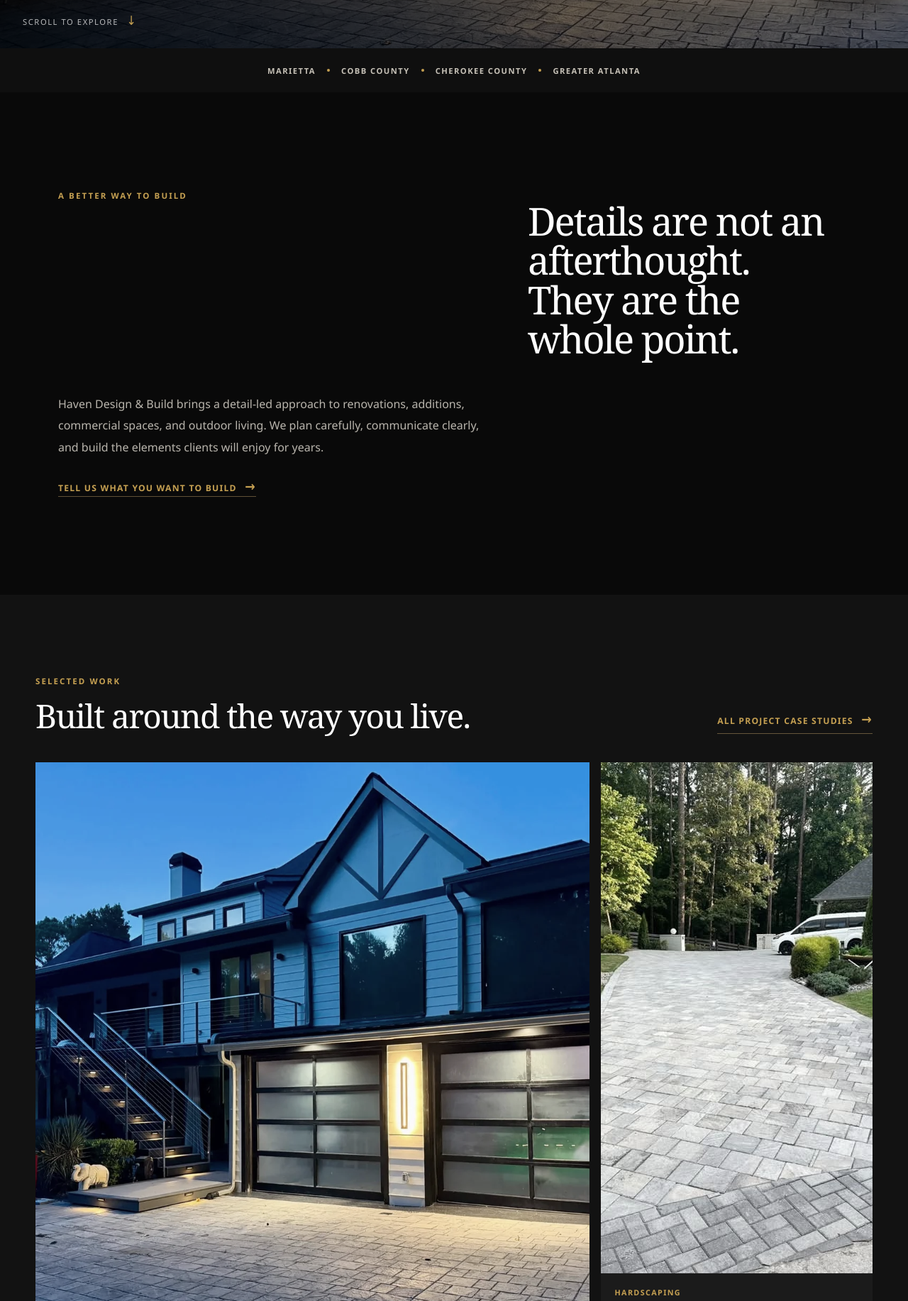
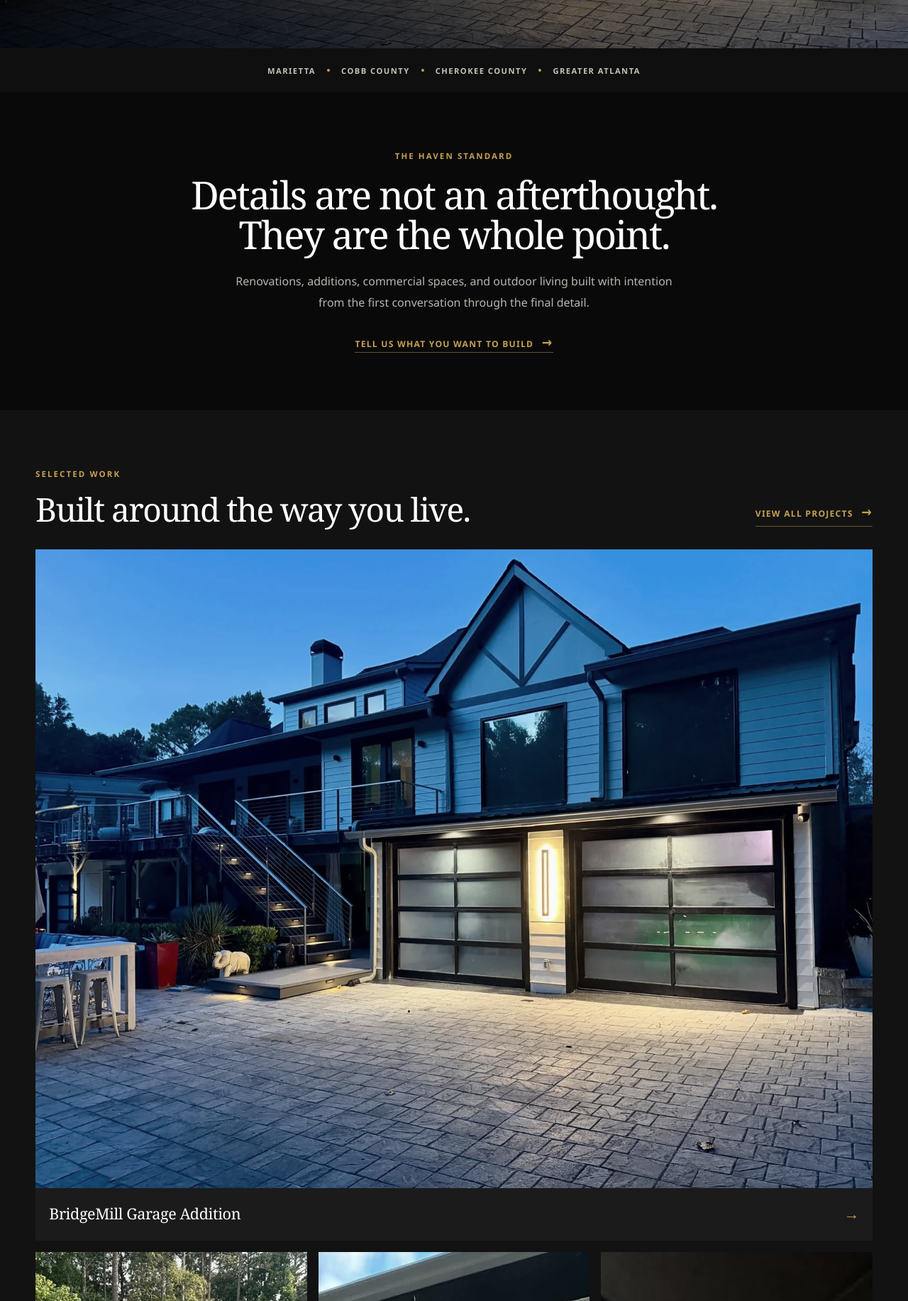
Before and after one commit to burchdad/Design-and-Renovation, a plain HTML site: page index.html in a window 1280 px wide. Shown: the part 783-2616 px from the top of the page at 71% size. Drawn offline with Linux system fonts and the light colour scheme.

Commit message:
Refine homepage image layout and copy

```diff
--- a/css/homepage-preview.css
+++ b/css/homepage-preview.css
@@ -15,13 +15,12 @@
 .premium-button:hover { transform: translateY(-2px); }
 .premium-button-gold { background:var(--haven-gold); color:#111; }.premium-button-gold:hover { background:#e0bd70; }
 .premium-button-quiet { border-color:rgba(255,255,255,.55); color:#fff; }.premium-button-quiet:hover { background:rgba(255,255,255,.12); }
-.premium-scroll-note { bottom:1.5rem; color:rgba(255,255,255,.7); font-size:.7rem; left:2rem; letter-spacing:.14em; position:absolute; text-transform:uppercase; z-index:2; }.premium-scroll-note span{color:var(--haven-gold);font-size:1.1rem;margin-left:.45rem;}
 .premium-trust-strip { align-items:center; background:#0f0f0f; color:#c6c1b7; display:flex; flex-wrap:wrap; font-size:.7rem; font-weight:700; gap:1rem; justify-content:center; letter-spacing:.13em; padding:1.35rem 2rem; text-transform:uppercase; }.premium-trust-strip i{background:var(--haven-gold);border-radius:50%;height:4px;width:4px;}
-.premium-intro { display:grid; gap:3rem; grid-template-columns:1.15fr .85fr; margin:0 auto; max-width:1180px; padding:8.5rem 2rem; }.premium-intro h2 { color:#fff; font-size:clamp(2.25rem,4.25vw,4.4rem); letter-spacing:-.04em; line-height:1.02; margin-top:1.1rem; }.premium-intro p { color:#b9b5ad; line-height:1.9; margin-bottom:1.5rem; }
+.premium-intro { margin:0 auto; max-width:900px; padding:5rem 2rem; text-align:center; }.premium-intro h2 { color:#fff; font-size:clamp(2.25rem,4.25vw,4.4rem); letter-spacing:-.04em; line-height:1.02; margin:1.1rem 0 1.4rem; }.premium-intro p { color:#b9b5ad; line-height:1.9; margin:0 auto 1.5rem; max-width:650px; }
 .text-link { color:var(--haven-gold); font-size:.76rem; font-weight:700; letter-spacing:.1em; text-decoration:none; text-transform:uppercase; }.text-link span { font-size:1.2rem; margin-left:.45rem; }
-.premium-work { background:#121212; padding:7rem max(2rem, calc((100vw - 1180px)/2)); }.premium-section-heading { align-items:end; display:flex; gap:2rem; justify-content:space-between; margin-bottom:2.5rem; }.premium-section-heading h2 { color:#fff; font-size:clamp(2rem,3.6vw,3.8rem); letter-spacing:-.035em; line-height:1.05; margin-top:1rem; }
-.premium-project-grid { display:grid; gap:1rem; grid-template-columns:repeat(12,1fr); }.premium-project { background:#1b1b1b; color:#fff; grid-column:span 4; overflow:hidden; padding-bottom:1.25rem; text-decoration:none; transition:background .2s ease,transform .2s ease; }.premium-project:hover { background:#25231f; transform:translateY(-4px); }.premium-project-featured { grid-column:span 8; grid-row:span 2; }.premium-project img { aspect-ratio:4/3; display:block; filter:saturate(.75); object-fit:cover; transition:transform .5s ease,filter .5s ease; width:100%; }.premium-project-featured img { aspect-ratio:16/10; }.premium-project:hover img { filter:saturate(1); transform:scale(1.025); }.premium-project h3,.premium-project p,.project-label { display:block; margin-left:1.2rem; margin-right:1.2rem; }.premium-project h3 { font-size:1.4rem; letter-spacing:-.02em; margin-top:.45rem; }.premium-project p { color:#bbb5aa; font-size:.92rem; line-height:1.65; margin-top:.5rem; max-width:520px; }.project-label { color:var(--haven-gold); font-size:.67rem; font-weight:700; letter-spacing:.13em; margin-top:1.15rem; text-transform:uppercase; }
+.premium-work { background:#121212; padding:5rem max(2rem, calc((100vw - 1180px)/2)); }.premium-section-heading { align-items:end; display:flex; gap:2rem; justify-content:space-between; margin-bottom:2rem; }.premium-section-heading h2 { color:#fff; font-size:clamp(2rem,3.6vw,3.8rem); letter-spacing:-.035em; line-height:1.05; margin-top:1rem; }
+.premium-project-grid { display:grid; gap:1rem; grid-template-columns:repeat(3,1fr); }.premium-project { background:#1b1b1b; color:#fff; overflow:hidden; text-decoration:none; transition:background .2s ease,transform .2s ease; }.premium-project:hover { background:#25231f; transform:translateY(-4px); }.premium-project-featured { grid-column:1 / -1; }.premium-project img { aspect-ratio:4/3; display:block; filter:saturate(.75); object-fit:cover; transition:transform .5s ease,filter .5s ease; width:100%; }.premium-project-featured img { aspect-ratio:16/7; }.premium-project:hover img { filter:saturate(1); transform:scale(1.025); }.premium-project h3 { align-items:center; display:flex; font-size:1.35rem; justify-content:space-between; letter-spacing:-.02em; margin:0; padding:1.1rem 1.2rem 1.25rem; }.premium-project h3 span { color:var(--haven-gold); font-family:'Segoe UI',sans-serif; }
 .premium-services { display:grid; grid-template-columns:1fr 1fr; min-height:680px; }.premium-services-image img { filter:saturate(.75); height:100%; object-fit:cover; width:100%; }.premium-services-copy { align-self:center; padding:5rem clamp(2rem,6vw,7rem); }.premium-services-copy h2 { color:#fff; font-size:clamp(2.2rem,4vw,4rem); letter-spacing:-.04em; line-height:1.05; margin:1.1rem 0 1.5rem; }.premium-services-copy p { color:#b9b5ad; line-height:1.9; margin-bottom:1.5rem; }.service-links a { border-bottom:1px solid rgba(255,255,255,.15); color:#eee; display:flex; font-family:Georgia,'Times New Roman',serif; font-size:1.18rem; justify-content:space-between; padding:1rem 0; text-decoration:none; }.service-links span{color:var(--haven-gold);}
-.premium-process { background:linear-gradient(135deg,#181712,#0d0d0d); padding:7rem max(2rem, calc((100vw - 1180px)/2)); }.premium-process h2 { color:#fff; font-size:clamp(2.2rem,4vw,4.1rem); letter-spacing:-.04em; line-height:1.05; margin:1rem 0 3rem; }.premium-process-grid { display:grid; grid-template-columns:repeat(3,1fr); gap:2rem; }.premium-process-grid article { border-top:1px solid var(--haven-gold); padding-top:1.25rem; }.premium-process-grid span { color:var(--haven-gold); font-size:.75rem; font-weight:700; letter-spacing:.12em; }.premium-process-grid h3 { color:#fff; font-size:1.5rem; margin:.8rem 0; }.premium-process-grid p { color:#ada99f; line-height:1.75; }
+.premium-process { background:linear-gradient(135deg,#181712,#0d0d0d); padding:5rem max(2rem, calc((100vw - 1180px)/2)); }.premium-process h2 { color:#fff; font-size:clamp(2.2rem,4vw,4.1rem); letter-spacing:-.04em; line-height:1.05; margin:1rem 0 2.25rem; }.premium-process-grid { display:grid; grid-template-columns:repeat(3,1fr); gap:2rem; }.premium-process-grid article { border-top:1px solid var(--haven-gold); padding-top:1.25rem; }.premium-process-grid span { color:var(--haven-gold); font-size:.75rem; font-weight:700; letter-spacing:.12em; }.premium-process-grid h3 { color:#fff; font-size:1.5rem; margin:.8rem 0; }.premium-process-grid p { color:#ada99f; line-height:1.75; }
 .premium-cta { min-height:570px; overflow:hidden; position:relative; }.premium-cta>img { filter:brightness(.45) saturate(.75); height:100%; object-fit:cover; position:absolute; width:100%; }.premium-cta>div { max-width:1180px; padding:8rem 2rem; position:relative; }.premium-cta h2 { color:#fff; font-size:clamp(2.5rem,5vw,5rem); letter-spacing:-.05em; line-height:.98; margin:1rem 0; max-width:680px; }.premium-cta p { color:#e4ded3; line-height:1.8; margin-bottom:1.8rem; max-width:530px; }
-@media (max-width:760px) { .premium-hero{min-height:670px}.premium-hero-copy{padding:7rem 1.4rem 5rem}.premium-intro,.premium-services{grid-template-columns:1fr}.premium-intro{padding:5rem 1.4rem}.premium-trust-strip{gap:.65rem;justify-content:flex-start}.premium-project-grid{grid-template-columns:1fr}.premium-project,.premium-project-featured{grid-column:1}.premium-project-featured{grid-row:auto}.premium-project img,.premium-project-featured img{aspect-ratio:4/3}.premium-section-heading{align-items:flex-start;flex-direction:column}.premium-work,.premium-process{padding:5rem 1.4rem}.premium-services-image{height:420px}.premium-services-copy{padding:4.5rem 1.4rem}.premium-process-grid{grid-template-columns:1fr}.premium-cta>div{padding:6rem 1.4rem}.premium-scroll-note{left:1.4rem} }
+@media (max-width:760px) { .premium-hero{min-height:670px}.premium-hero-copy{padding:7rem 1.4rem 5rem}.premium-intro,.premium-services{grid-template-columns:1fr}.premium-intro{padding:5rem 1.4rem}.premium-trust-strip{gap:.65rem;justify-content:flex-start}.premium-project-grid{grid-template-columns:1fr}.premium-project,.premium-project-featured{grid-column:1}.premium-project-featured{grid-row:auto}.premium-project img,.premium-project-featured img{aspect-ratio:4/3}.premium-section-heading{align-items:flex-start;flex-direction:column}.premium-work,.premium-process{padding:5rem 1.4rem}.premium-services-image{height:420px}.premium-services-copy{padding:4.5rem 1.4rem}.premium-process-grid{grid-template-columns:1fr}.premium-cta>div{padding:6rem 1.4rem} }
--- a/index.html
+++ b/index.html
@@ -258,15 +258,14 @@
                 <img class="premium-hero-image" src="images/bridgemill-garage-addition-01.webp" alt="Completed Haven Design and Build garage addition at dusk" width="1200" height="900" fetchpriority="high">
                 <div class="premium-hero-overlay"></div>
                 <div class="premium-hero-copy">
-                    <span class="eyebrow">North Atlanta Design + Build</span>
+                    <span class="eyebrow">Haven Design &amp; Build</span>
                     <h1>Crafted spaces.<br>Built to last.</h1>
-                    <p>Residential, commercial, and outdoor-living projects shaped by thoughtful design, durable materials, and exacting finish work.</p>
+                    <p>Thoughtful design. Quality craftsmanship. Details that hold up.</p>
                     <div class="premium-actions">
                         <a href="#inquire" class="premium-button premium-button-gold" data-page="inquire">Start Your Project</a>
                         <a href="#featured-work" class="premium-button premium-button-quiet">View Recent Work</a>
                     </div>
                 </div>
-                <div class="premium-scroll-note">Scroll to explore <span>↓</span></div>
             </section>
 
             <section class="premium-trust-strip" aria-label="Service area and project focus">
@@ -274,18 +273,19 @@
             </section>
 
             <section class="premium-intro">
-                <span class="eyebrow">A Better Way to Build</span>
+                <span class="eyebrow">The Haven Standard</span>
                 <h2>Details are not an afterthought.<br>They are the whole point.</h2>
-                <div><p>Haven Design &amp; Build brings a detail-led approach to renovations, additions, commercial spaces, and outdoor living. We plan carefully, communicate clearly, and build the elements clients will enjoy for years.</p><a href="#inquire" class="text-link" data-page="inquire">Tell us what you want to build <span>→</span></a></div>
+                <p>Renovations, additions, commercial spaces, and outdoor living built with intention from the first conversation through the final detail.</p>
+                <a href="#inquire" class="text-link" data-page="inquire">Tell us what you want to build <span>→</span></a>
             </section>
 
             <section id="featured-work" class="premium-work">
-                <div class="premium-section-heading"><div><span class="eyebrow">Selected Work</span><h2>Built around the way you live.</h2></div><a href="/projects/" class="text-link">All project case studies <span>→</span></a></div>
+                <div class="premium-section-heading"><div><span class="eyebrow">Selected Work</span><h2>Built around the way you live.</h2></div><a href="/projects/" class="text-link">View all projects <span>→</span></a></div>
                 <div class="premium-project-grid">
-                    <a class="premium-project premium-project-featured" href="/projects/bridgemill-garage-addition-canton-ga/"><img src="images/bridgemill-garage-addition-01.webp" alt="Modern garage addition completed by Haven Design and Build" width="1200" height="900" loading="lazy"><span class="project-label">Residential Addition</span><h3>BridgeMill Garage Addition</h3><p>Architecture, lighting, custom doors, and finishes brought together as one cohesive exterior.</p></a>
-                    <a class="premium-project" href="/projects/paver-driveway-hardscaping/"><img src="images/paver-driveway-01.jpg" alt="Completed custom paver driveway" width="960" height="720" loading="lazy"><span class="project-label">Hardscaping</span><h3>Custom Paver Driveway</h3></a>
-                    <a class="premium-project" href="/projects/composite-deck-stairs-and-landing/"><img src="images/composite-deck-stairs-01.webp" alt="Composite deck stairs and landing" width="1200" height="1600" loading="lazy"><span class="project-label">Outdoor Living</span><h3>Composite Stairs &amp; Landing</h3></a>
-                    <a class="premium-project" href="/projects/commercial-bathroom-renovations/"><img src="images/commercial-bathroom-01-after.webp" alt="Completed commercial bathroom renovation" width="1200" height="1600" loading="lazy"><span class="project-label">Commercial Renovation</span><h3>Jasper Bathroom Refresh</h3></a>
+                    <a class="premium-project premium-project-featured" href="/projects/bridgemill-garage-addition-canton-ga/"><img src="images/bridgemill-garage-addition-01.webp" alt="Modern garage addition completed by Haven Design and Build" width="1200" height="900" loading="lazy"><h3>BridgeMill Garage Addition <span>→</span></h3></a>
+                    <a class="premium-project" href="/projects/paver-driveway-hardscaping/"><img src="images/paver-driveway-01.jpg" alt="Completed custom paver driveway" width="960" height="720" loading="lazy"><h3>Custom Paver Driveway <span>→</span></h3></a>
+                    <a class="premium-project" href="/projects/composite-deck-stairs-and-landing/"><img src="images/composite-deck-stairs-01.webp" alt="Composite deck stairs and landing" width="1200" height="1600" loading="lazy"><h3>Composite Stairs &amp; Landing <span>→</span></h3></a>
+                    <a class="premium-project" href="/projects/commercial-bathroom-renovations/"><img src="images/commercial-bathroom-01-after.webp" alt="Completed commercial bathroom renovation" width="1200" height="1600" loading="lazy"><h3>Commercial Bathroom Refresh <span>→</span></h3></a>
                 </div>
             </section>
 
@@ -294,7 +294,7 @@
                 <div class="premium-services-copy"><span class="eyebrow">What We Build</span><h2>Spaces with staying power.</h2><p>From a room that no longer works to an entirely new exterior experience, our work is organized around strong layouts, durable finishes, and a result that belongs to the property.</p><div class="service-links"><a href="/services/kitchen-remodeling-marietta-ga/">Kitchens <span>→</span></a><a href="/services/bathroom-remodeling-marietta-ga/">Bathrooms <span>→</span></a><a href="/services/basement-finishing-marietta-ga/">Additions &amp; Basements <span>→</span></a><a href="/services/deck-builder-marietta-ga/">Outdoor Living <span>→</span></a><a href="/services/commercial-renovation-marietta-ga/">Commercial Spaces <span>→</span></a></div></div>
             </section>
 
-            <section class="premium-process"><span class="eyebrow">The Haven Standard</span><h2>A clear process. A considered result.</h2><div class="premium-process-grid"><article><span>01</span><h3>Define the vision</h3><p>We start with the property, the goals, and the details that will make the project feel right.</p></article><article><span>02</span><h3>Build with intention</h3><p>Scope, materials, communication, and execution stay aligned from the first decision through the finish work.</p></article><article><span>03</span><h3>Enjoy the difference</h3><p>The finished space is designed to work beautifully now and hold up to real life over time.</p></article></div></section>
+            <section class="premium-process"><span class="eyebrow">How We Work</span><h2>A clear process. A considered result.</h2><div class="premium-process-grid"><article><span>01</span><h3>Define the vision</h3><p>Start with your space, goals, and the details that matter.</p></article><article><span>02</span><h3>Build with intention</h3><p>Keep scope, materials, and communication aligned.</p></article><article><span>03</span><h3>Enjoy the difference</h3><p>Live with a finished space built for the long term.</p></article></div></section>
 
             <section class="premium-cta"><img src="images/paver-driveway-02.jpg" alt="Finished paver driveway at a Haven Design and Build project" width="960" height="598" loading="lazy"><div><span class="eyebrow">Start the Conversation</span><h2>Have a space worth improving?</h2><p>Tell us what you have in mind. We will help identify the clearest next step for your project.</p><a href="#inquire" class="premium-button premium-button-gold" data-page="inquire">Request a Consultation</a></div></section>
         </section>
```
